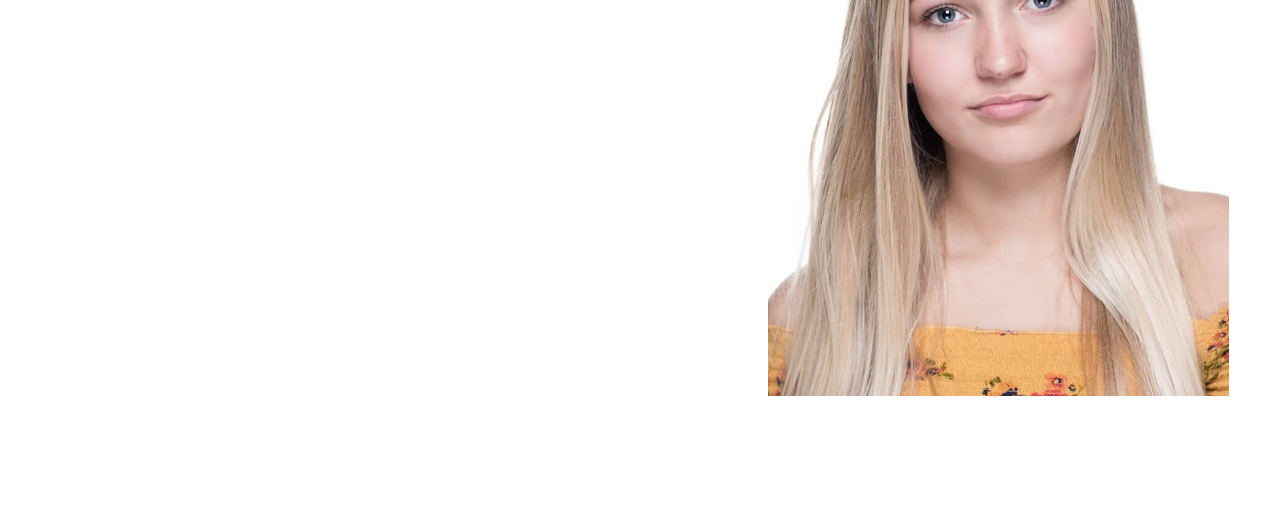
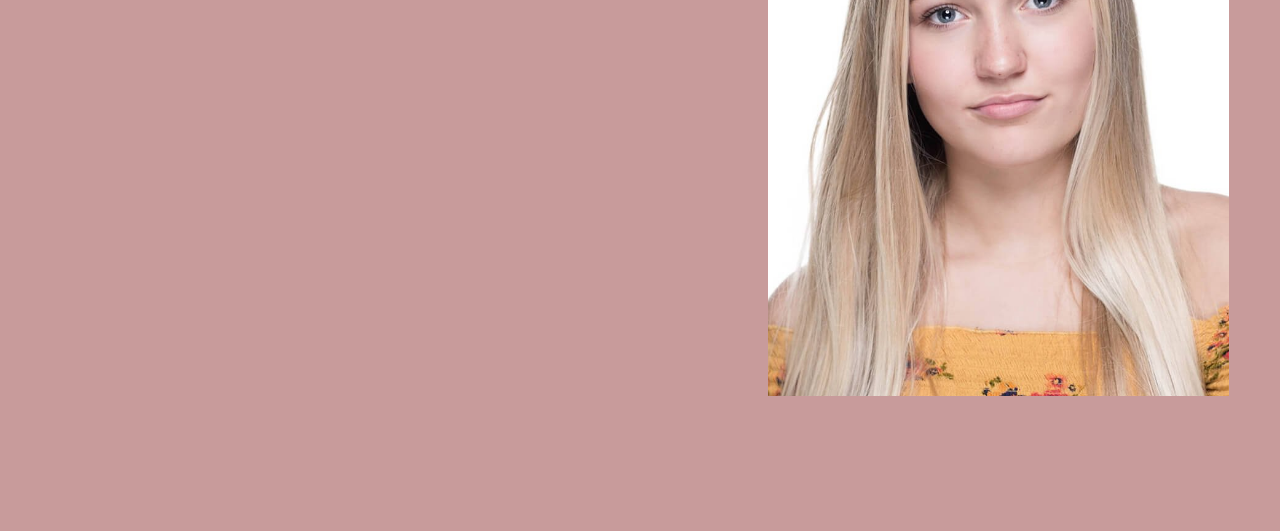
Before and after one commit to abbygreenier/portfolio, a plain HTML site: page index.html in a window 1280 px wide. Shown: the part 269-800 px from the top of the page. Drawn offline with Linux system fonts and the light colour scheme.

Commit message:
color change

```diff
--- a/index.html
+++ b/index.html
@@ -11,7 +11,7 @@
             margin: 0;
             font-family: 'Gill Sans', 'Gill Sans MT', 'Calibri', 'Trebuchet MS', 'sans-serif';
             background-image: url("");
-            background-color: #ffffff74;
+            background-color: #88242474;
         }
 
         .container {
```
